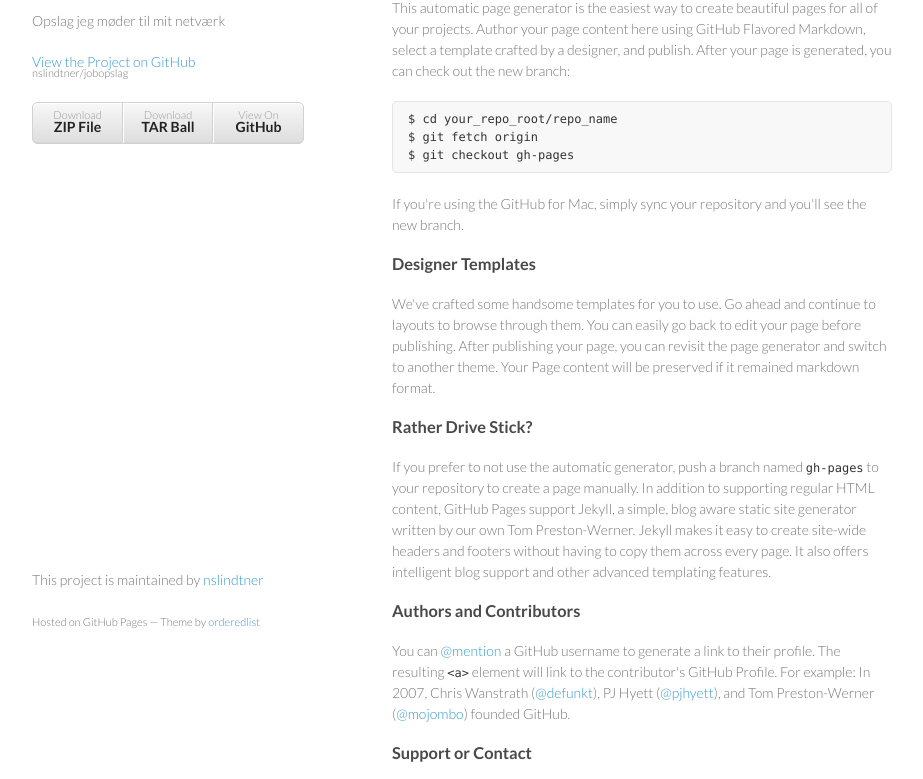
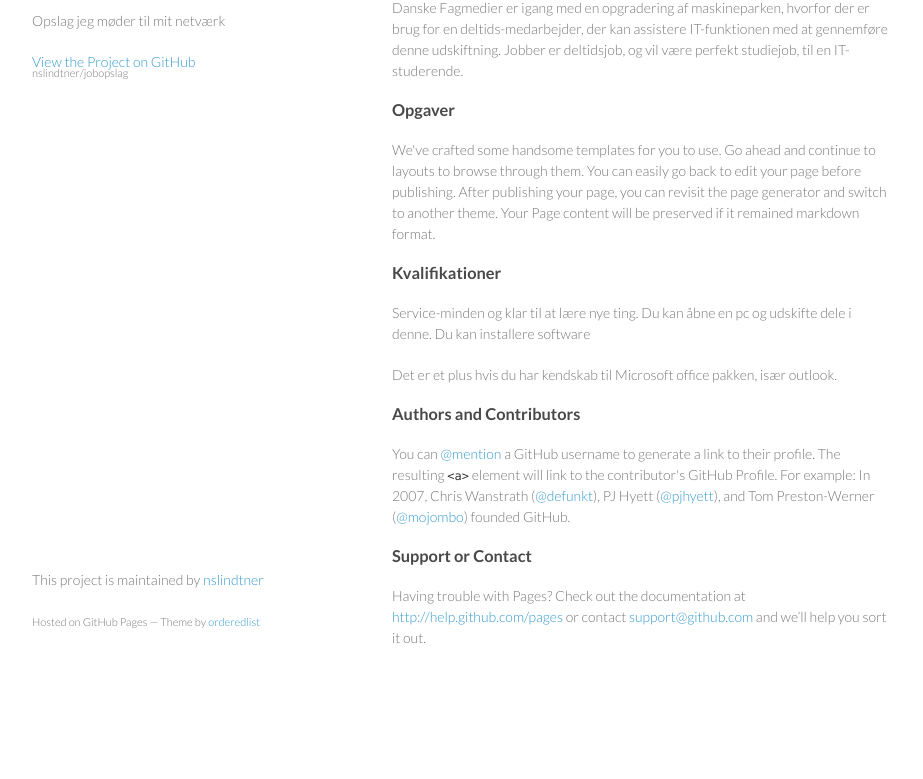
Before and after one commit to nslindtner/jobopslag, a plain HTML site: page index.html in a window 1280 px wide. Shown: the part 99-878 px from the top of the page, without its empty margins (178-1101 px from the left). After the commit the page ends 817 px from the top, so only its background shows below. Drawn offline with Linux system fonts and the light colour scheme.

Commit message:
Første rettelser

```diff
--- a/index.html
+++ b/index.html
@@ -20,32 +20,36 @@
 
         <p class="view"><a href="https://github.com/nslindtner/jobopslag">View the Project on GitHub <small>nslindtner/jobopslag</small></a></p>
 
-
-        <ul>
-          <li><a href="https://github.com/nslindtner/jobopslag/zipball/master">Download <strong>ZIP File</strong></a></li>
-          <li><a href="https://github.com/nslindtner/jobopslag/tarball/master">Download <strong>TAR Ball</strong></a></li>
-          <li><a href="https://github.com/nslindtner/jobopslag">View On <strong>GitHub</strong></a></li>
-        </ul>
       </header>
       <section>
-        <h3>Welcome to GitHub Pages.</h3>
+        <h3>Supportmedarbejder til Dansek Fagmedier.</h3>
 
-<p>This automatic page generator is the easiest way to create beautiful pages for all of your projects. Author your page content here using GitHub Flavored Markdown, select a template crafted by a designer, and publish. After your page is generated, you can check out the new branch:</p>
-
-<pre><code>$ cd your_repo_root/repo_name
+<!-- <pre><code>$ cd your_repo_root/repo_name
 $ git fetch origin
 $ git checkout gh-pages
-</code></pre>
+</code></pre> -->
 
-<p>If you're using the GitHub for Mac, simply sync your repository and you'll see the new branch.</p>
+<p>Danske Fagmedier er igang med en opgradering af maskineparken, hvorfor der er brug for en deltids-medarbejder,
+der kan assistere IT-funktionen med at gennemføre denne udskiftning.
 
-<h3>Designer Templates</h3>
+Jobber er deltidsjob, og vil være perfekt studiejob, til en IT-studerende.</p>
+
+<h3>Opgaver</h3>
 
 <p>We've crafted some handsome templates for you to use. Go ahead and continue to layouts to browse through them. You can easily go back to edit your page before publishing. After publishing your page, you can revisit the page generator and switch to another theme. Your Page content will be preserved if it remained markdown format.</p>
 
-<h3>Rather Drive Stick?</h3>
+<h3>Kvalifikationer</h3>
 
-<p>If you prefer to not use the automatic generator, push a branch named <code>gh-pages</code> to your repository to create a page manually. In addition to supporting regular HTML content, GitHub Pages support Jekyll, a simple, blog aware static site generator written by our own Tom Preston-Werner. Jekyll makes it easy to create site-wide headers and footers without having to copy them across every page. It also offers intelligent blog support and other advanced templating features.</p>
+<p>
+  Service-minden og klar til at lære nye ting.
+  Du kan åbne en pc og udskifte dele i denne.
+  Du kan installere software
+
+</p>
+
+<p>
+  Det er et plus hvis du har kendskab til Microsoft office pakken, især outlook.
+</p>
 
 <h3>Authors and Contributors</h3>
 
```
